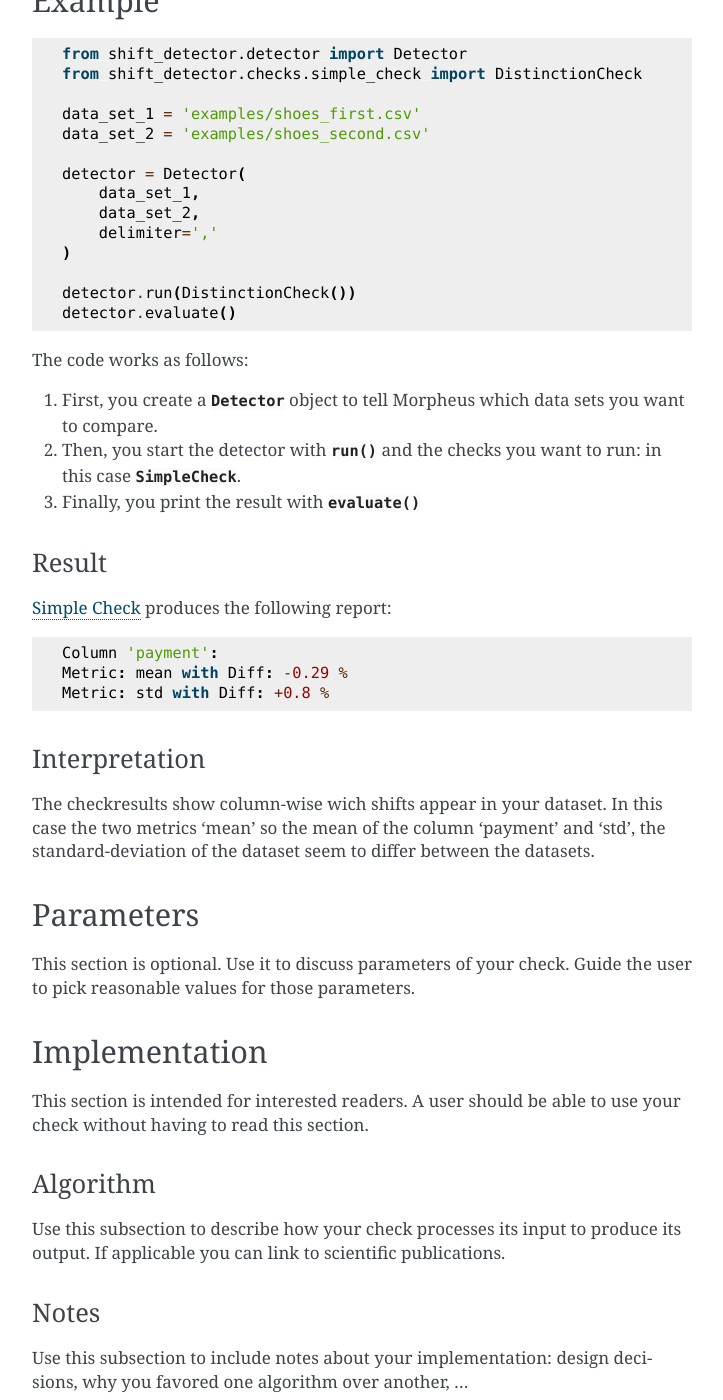
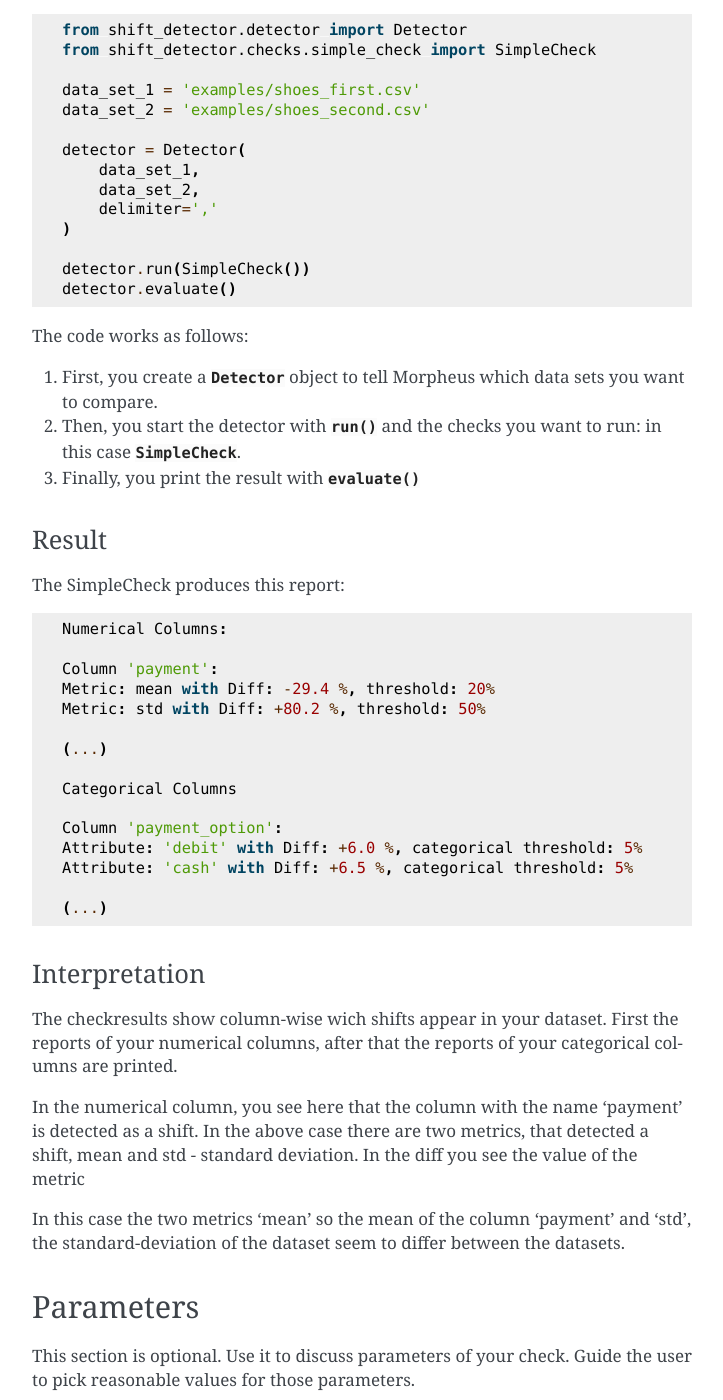
Before and after one commit to hpi-bp1819-naumann/shift-detector, a Sphinx documentation site: the page built from docs/source/checks/simple.rst, in a window 1280 px wide and 1400 px high, scrolled down 474 px. Shown: the whole window, without its empty margins (388-1111 px from the left). Built offline with Sphinx 7.4.7, drawn with Linux system fonts in a browser that asks for light colours; some of the changed text lies outside the part shown.

Commit message:
quicksave

```diff
--- a/docs/source/checks/simple.rst
+++ b/docs/source/checks/simple.rst
@@ -6,14 +6,13 @@
 Description
 -----------
 
-The Simple Check gives you basic information about your datasets and detects the simplest of datashifts.
+The Simple Check gives you basic information about your datasets and detects the most obvious of datashifts.
 
 Some shifts result in the change of basic metrics, that are commonly used for the analysis and exploration of datasets.
 Those metrics and statistics are calculated on both datasets and compared afterwards.
 
-The basic check should be used mostof the times, if you want to analyze your datasets because its metrics are
-scientificaly grounded and commmonly used. It works directly on categorical and numerical data and, with additional
-Precalculations, also on text data.
+The basic check should be used in most analyses because its metrics are scientificaly grounded and commmonly used.
+It works directly on categorical and numerical data and, with additional Precalculations, also on text data.
 
 
 Example
@@ -22,7 +21,7 @@
 ::
 
     from shift_detector.detector import Detector
-    from shift_detector.checks.simple_check import DistinctionCheck
+    from shift_detector.checks.simple_check import SimpleCheck
 
     data_set_1 = 'examples/shoes_first.csv'
     data_set_2 = 'examples/shoes_second.csv'
@@ -33,7 +32,7 @@
         delimiter=','
     )
 
-    detector.run(DistinctionCheck())
+    detector.run(SimpleCheck())
     detector.evaluate()
 
 The code works as follows:
@@ -49,16 +48,38 @@
 Result
 ++++++
 
-:ref:`simple` produces the following report::
+The SimpleCheck produces this report::
+
+    Numerical Columns:
 
     Column 'payment':
-    Metric: mean with Diff: -0.29 %
-    Metric: std with Diff: +0.8 %
+    Metric: mean with Diff: -29.4 %, threshold: 20%
+    Metric: std with Diff: +80.2 %, threshold: 50%
+
+    (...)
+
+    Categorical Columns
+
+    Column 'payment_option':
+    Attribute: 'debit' with Diff: +6.0 %, categorical threshold: 5%
+    Attribute: 'cash' with Diff: +6.5 %, categorical threshold: 5%
+
+    (...)
+
+
 
 Interpretation
 ++++++++++++++
 
-The checkresults show column-wise wich shifts appear in your dataset. In this case the two metrics 'mean' so the
+The checkresults show column-wise wich shifts appear in your dataset. First the reports of your numerical columns,
+after that the reports of your categorical columns are printed.
+
+In the numerical column, you see here that the column with the name 'payment' is detected as a shift. In the above case
+there are two metrics, that detected a shift, mean and std - standard deviation. In the diff you see the value of the
+metric
+
+
+In this case the two metrics 'mean' so the
 mean of the column 'payment' and 'std', the standard-deviation of the dataset seem to differ between the
 datasets.
 
--- a/docs/source/index.rst
+++ b/docs/source/index.rst
@@ -1,7 +1,7 @@
 Welcome to Morpheus
 ===================
 
-    **Remember: all I'm offering is the truth. Nothing more.**
+    **"Remember, all I'm offering is the truth. Nothing more."**
 
 Morpheus is a framework for :term:`shift` detection. It unifies several methods
 to systematically compare data sets into an easy-to-use interface.
```
